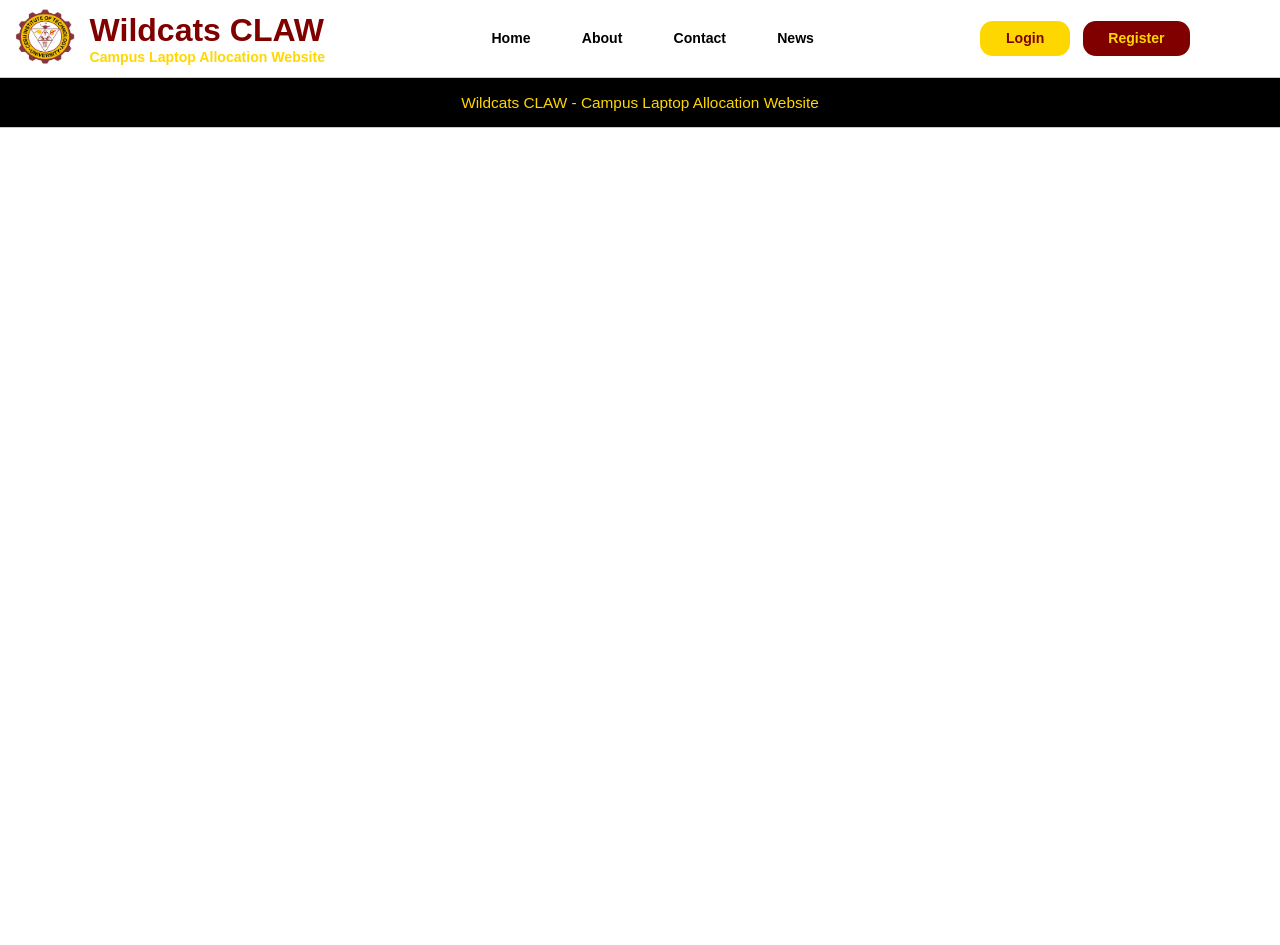
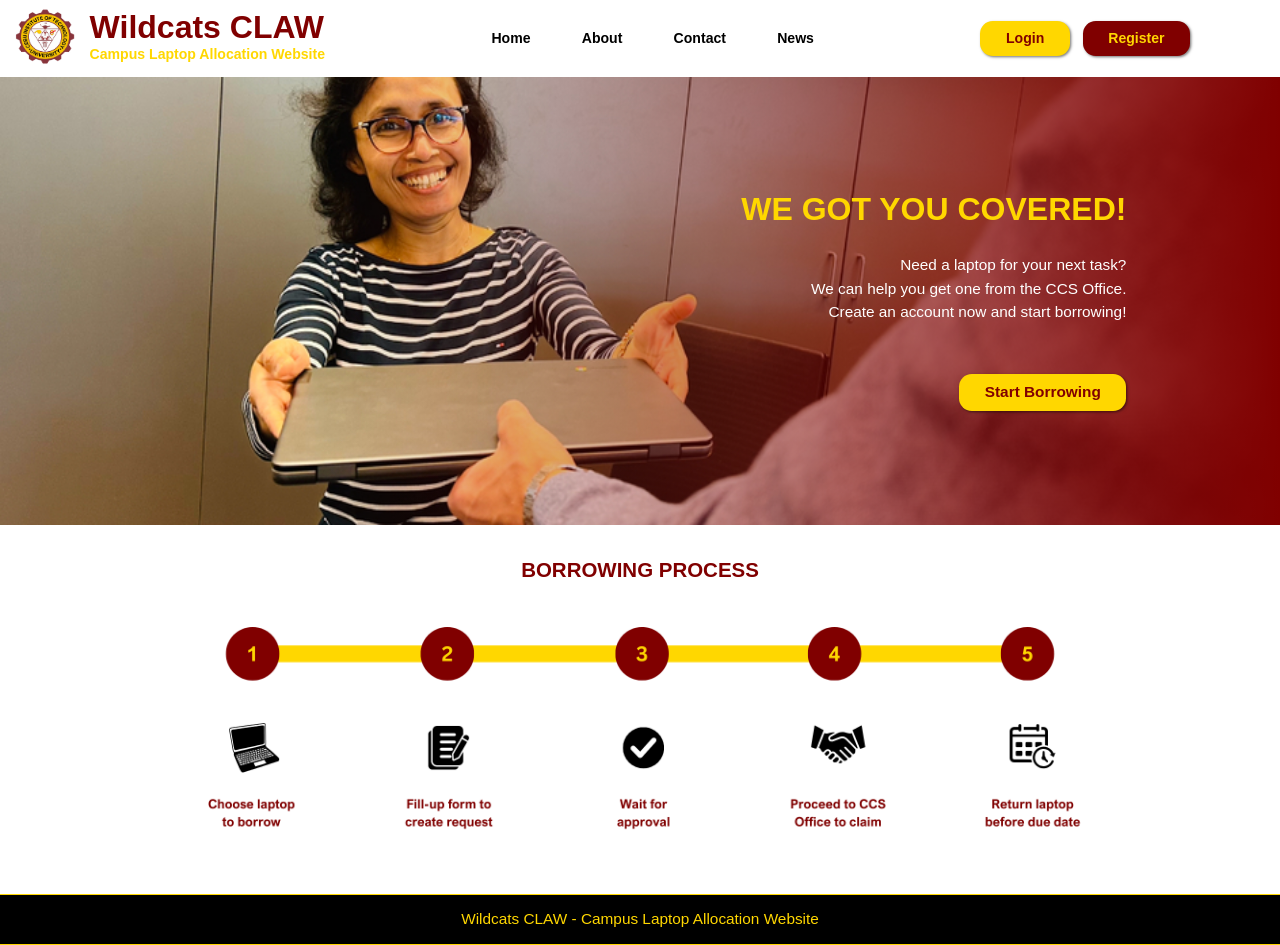
Before and after one commit to mortymier/wildcats-claw, a React (Vite) app in the folder client/: page / in a window 1280 px wide. Before the commit the page ends 800 px from the top, so only its background shows below. Built offline with nearby package versions, Linux system fonts and the light colour scheme.

Commit message:
Client: add Home page

```diff
--- a/client/src/pages/Home.jsx
+++ b/client/src/pages/Home.jsx
@@ -1,11 +1,31 @@
+import { Link } from 'react-router-dom';
 import Header from '../components/Header.jsx';
 import Footer from '../components/Footer.jsx';
+import hero from '../images/laptop_hero.jpg';
+import process from '../images/borrow_process.png';
+import '../styles/Home.css';
 
 export default function Home()
 {
     return (
         <>
             <Header/>
+            <main className="home-container">
+                <img src={hero} alt="A woman handing someone a laptop"/>
+                <div className="get-started-overlay">
+                    <h3> WE GOT YOU COVERED! </h3>
+                    <p>
+                        Need a laptop for your next task? <br/>
+                        We can help you get one from the CCS Office. <br/>
+                        Create an account now and start borrowing!
+                    </p>
+                    <Link> Start Borrowing </Link>
+                </div>
+                <div className="borrow-process">
+                    <h3> BORROWING PROCESS </h3>
+                    <img src={process} alt="Laptop borrow process"/>
+                </div>
+            </main>
             <Footer/>
         </>
     )
--- a/client/src/styles/Header.css
+++ b/client/src/styles/Header.css
@@ -17,6 +17,7 @@
     display: flex;
     flex-direction: column;
     margin-left: 1vw;
+    margin-bottom: 0.5vw;
     justify-content: center;
     text-decoration: none;
 }
@@ -58,7 +59,7 @@
     padding: 0.5vw 1vw;
     border-radius: 1vw;
     text-decoration: none;
-    color: black
+    color: black;
 }
 
 .header-container nav a:hover
@@ -86,6 +87,7 @@
     border-radius: 1vw;
     text-decoration: none;
     font-weight: 600;
+    box-shadow: rgba(0, 0, 0, 0.5) 0.1vw 0.1vw 0.2vw;
 }
 
 .auth-buttons a:first-child
@@ -100,7 +102,13 @@
     background-color: maroon;
 }
 
-.auth-buttons a:first-child:hover, .auth-buttons a:last-child:hover
+
+.auth-buttons a:first-child:hover
+{
+    color: crimson;
+}
+
+.auth-buttons a:last-child:hover
 {
     color: white;
 }
--- /dev/null
+++ b/client/src/styles/Home.css
@@ -0,0 +1,94 @@
+.home-container
+{
+    display: flex;
+    flex-direction: column;
+    width: 100%;
+}
+
+.home-container img
+{
+    display: block;
+    width: 100%;
+    height: 35vw;
+}
+
+@keyframes slide-left
+{
+    0% { padding-right: 0; }
+    100% { padding-right: 12vw; }
+}
+
+.get-started-overlay
+{
+    display: flex;
+    flex-direction: column;
+    position: absolute;
+    z-index: 1;
+    width: 75%;
+    height: 35vw;
+    padding-right: 0vw;
+    align-self: flex-end;
+    align-items: flex-end;
+    justify-content: center;
+    background-image: linear-gradient(to right, rgba(128,0,0,0), rgba(128,0,0,1));
+    animation: slide-left 1s forwards;
+}
+
+.get-started-overlay h3
+{
+    margin: 0;
+    margin-bottom: 2vw;
+    font-size: 2.5vw;
+    color: gold;
+}
+
+.get-started-overlay p
+{
+    margin: 0;
+    margin-bottom: 4vw;
+    font-size: 1.2vw;
+    line-height: 150%;
+    text-align: right;
+    color: white;
+}
+
+.get-started-overlay a
+{
+    padding: 0.75vw 2vw;
+    border: none;
+    border-radius: 1vw;
+    font-size: 1.2vw;
+    font-weight: 600;
+    text-decoration: none;
+    background-color: gold;
+    color: maroon;
+    cursor: pointer;
+    box-shadow: rgba(0, 0, 0, 0.5) 0.1vw 0.1vw 0.2vw;
+}
+
+.get-started-overlay a:hover
+{
+    color: crimson;
+}
+
+.borrow-process
+{
+    display: flex;
+    flex-direction: column;
+    align-items: center;
+    padding-top: 1vw;
+    padding-bottom: 4vw;
+    background-color: white;
+}
+
+.borrow-process h3
+{
+    font-size: 1.6vw;
+    color: maroon;
+}
+
+.borrow-process img
+{
+    width: 75%;
+    height: 100%;
+}
```
